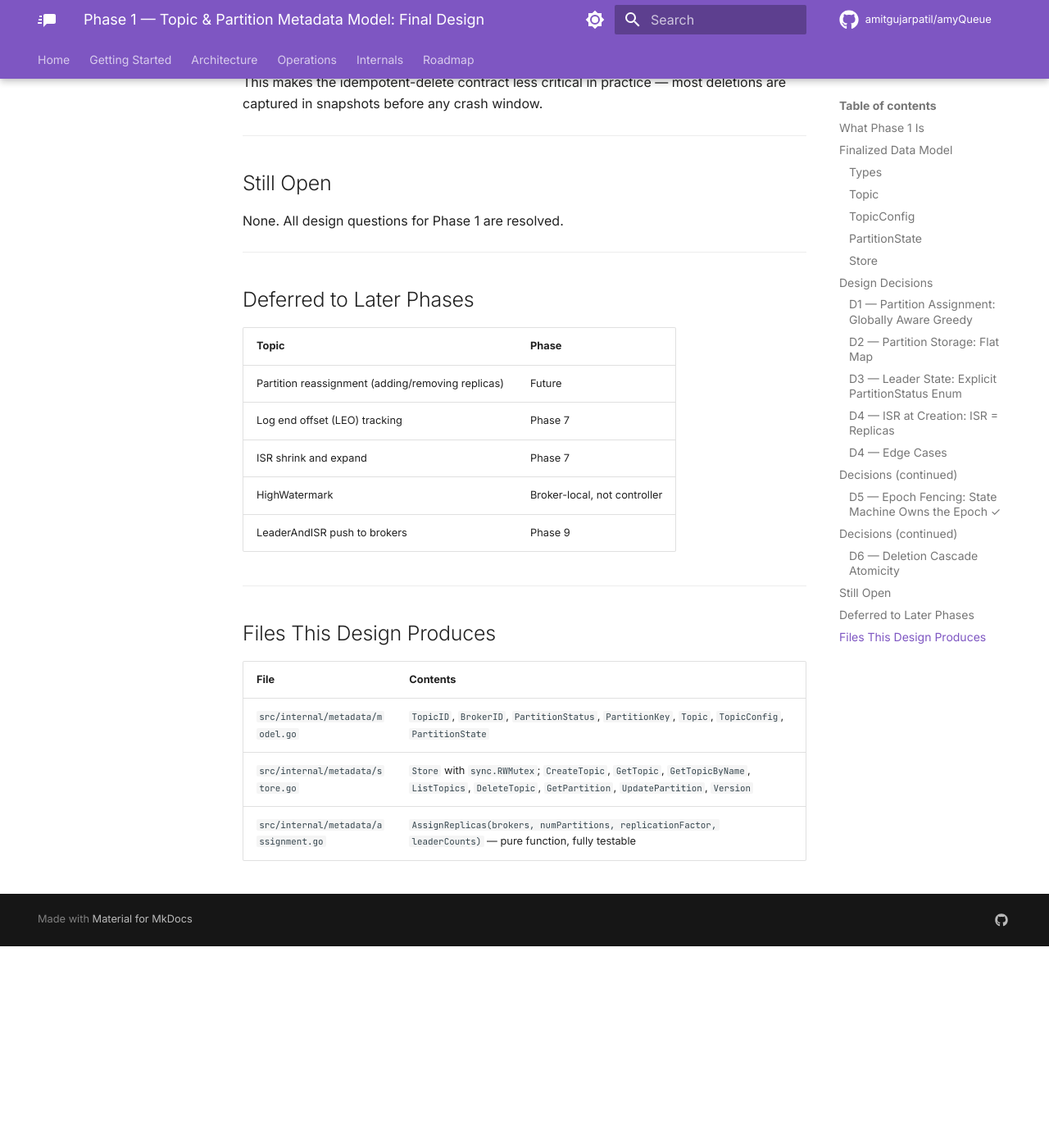
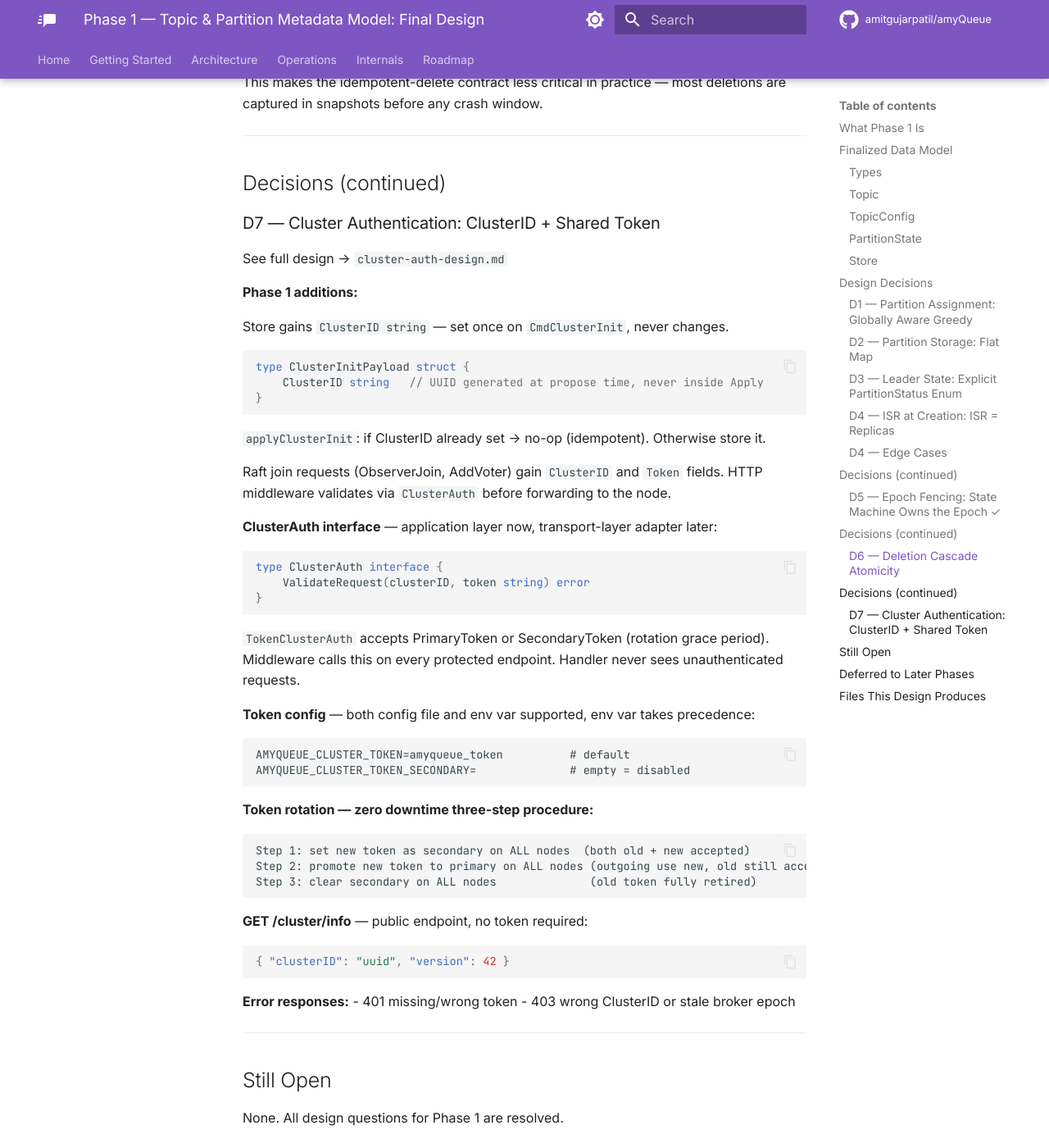
Before and after one commit to amitgujarpatil/amyQueue, an MkDocs documentation site: the page built from docs/roadmap/phase1-final.md, in a window 1280 px wide and 1400 px high, scrolled down 9037 px. Shown: the whole window at 82% size. Built offline with MkDocs 1.6.1 and Material for MkDocs 9.7.7, drawn with Linux system fonts in a browser that asks for light colours; comment, search, counter and statistics services are not loaded; before the commit the page ends 10191 px from its top, so only the background shows below that; some of the changed text lies outside the part shown.

Commit message:
Add cluster authentication design: ClusterID + shared token with rotation
- Add cluster-auth-design.md: full design covering ClusterID (sanity check),
  shared cluster token (auth), ClusterAuth interface, zero-downtime token
  rotation procedure (three-step dual-token grace period), error responses,
  GET /cluster/info endpoint, and what is deferred (mTLS)
- Update phase1-final.md: add D7 with Store.ClusterID, CmdClusterInit,
  ClusterAuth interface, Raft join validation, and auth.go to file list
- Update phase2-broker-design.md: mark auth question resolved, add D-Auth
  with RegisterBrokerPayload auth fields and middleware validation pattern

Co-Authored-By: Claude Sonnet 4.6 <noreply@anthropic.com>

````diff
--- a/docs/roadmap/phase1-final.md
+++ b/docs/roadmap/phase1-final.md
@@ -338,6 +338,62 @@ Kafka's crash recovery is bounded by snapshots: serialise the full MetadataImage
 
 ---
 
+## Decisions (continued)
+
+### D7 — Cluster Authentication: ClusterID + Shared Token
+
+See full design → `cluster-auth-design.md`
+
+**Phase 1 additions:**
+
+Store gains `ClusterID string` — set once on `CmdClusterInit`, never changes.
+
+```go
+type ClusterInitPayload struct {
+    ClusterID string   // UUID generated at propose time, never inside Apply
+}
+```
+
+`applyClusterInit`: if ClusterID already set → no-op (idempotent). Otherwise store it.
+
+Raft join requests (ObserverJoin, AddVoter) gain `ClusterID` and `Token` fields.
+HTTP middleware validates via `ClusterAuth` before forwarding to the node.
+
+**ClusterAuth interface** — application layer now, transport-layer adapter later:
+
+```go
+type ClusterAuth interface {
+    ValidateRequest(clusterID, token string) error
+}
+```
+
+`TokenClusterAuth` accepts PrimaryToken or SecondaryToken (rotation grace period).
+Middleware calls this on every protected endpoint. Handler never sees unauthenticated requests.
+
+**Token config** — both config file and env var supported, env var takes precedence:
+```
+AMYQUEUE_CLUSTER_TOKEN=amyqueue_token          # default
+AMYQUEUE_CLUSTER_TOKEN_SECONDARY=              # empty = disabled
+```
+
+**Token rotation — zero downtime three-step procedure:**
+```
+Step 1: set new token as secondary on ALL nodes  (both old + new accepted)
+Step 2: promote new token to primary on ALL nodes (outgoing use new, old still accepted)
+Step 3: clear secondary on ALL nodes              (old token fully retired)
+```
+
+**GET /cluster/info** — public endpoint, no token required:
+```json
+{ "clusterID": "uuid", "version": 42 }
+```
+
+**Error responses:**
+- 401 missing/wrong token
+- 403 wrong ClusterID or stale broker epoch
+
+---
+
 ## Still Open
 
 None. All design questions for Phase 1 are resolved.
@@ -353,6 +409,7 @@ None. All design questions for Phase 1 are resolved.
 | ISR shrink and expand | Phase 7 |
 | HighWatermark | Broker-local, not controller |
 | LeaderAndISR push to brokers | Phase 9 |
+| mTLS / certificate-based auth | Future |
 
 ---
 
@@ -361,5 +418,6 @@ None. All design questions for Phase 1 are resolved.
 | File | Contents |
 |---|---|
 | `src/internal/metadata/model.go` | `TopicID`, `BrokerID`, `PartitionStatus`, `PartitionKey`, `Topic`, `TopicConfig`, `PartitionState` |
-| `src/internal/metadata/store.go` | `Store` with `sync.RWMutex`; `CreateTopic`, `GetTopic`, `GetTopicByName`, `ListTopics`, `DeleteTopic`, `GetPartition`, `UpdatePartition`, `Version` |
+| `src/internal/metadata/store.go` | `Store` with `ClusterID`, `sync.RWMutex`; `CreateTopic`, `GetTopic`, `GetTopicByName`, `ListTopics`, `DeleteTopic`, `GetPartition`, `UpdatePartition`, `Version` |
 | `src/internal/metadata/assignment.go` | `AssignReplicas(brokers, numPartitions, replicationFactor, leaderCounts)` — pure function, fully testable |
+| `src/internal/metadata/auth.go` | `ClusterAuth` interface, `TokenClusterAuth`, `ClusterAuthConfig` |
````
Also changed, not shown: docs/roadmap/cluster-auth-design.md (added, +308 -0 lines), docs/roadmap/phase2-broker-design.md (+24 -1 lines).
